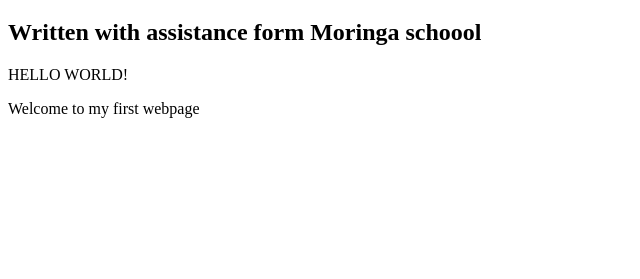
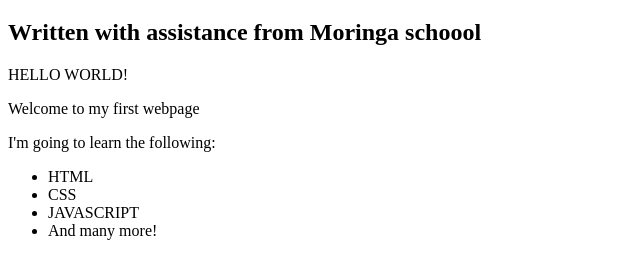
Before and after one commit to kolumr/my-first-website, a plain HTML site: page my-first-webpage.html in a window 1280 px wide. Shown: the part 61-340 px from the top of the page, without its empty margins (0-640 px from the left). Drawn offline with Linux system fonts and the light colour scheme.

Commit message:
Add a list

```diff
--- a/my-first-webpage.html
+++ b/my-first-webpage.html
@@ -5,9 +5,16 @@
     </head>
     <body>
       <h1>MY FIRST WEBPAGE</h1>
-      <h2>Written with assistance form Moringa schoool</h2>
+      <h2>Written with assistance from Moringa schoool</h2>
 
       <p>HELLO WORLD!</p>
       <p>Welcome to my first webpage</p>
+      <p>I'm going to learn the following:</p>
+      <ul>
+        <li>HTML</li>
+        <li>CSS</li>
+        <li>JAVASCRIPT</li>
+        <li>And many more!</li>
+      </ul>
     </body>
 </html>
```
